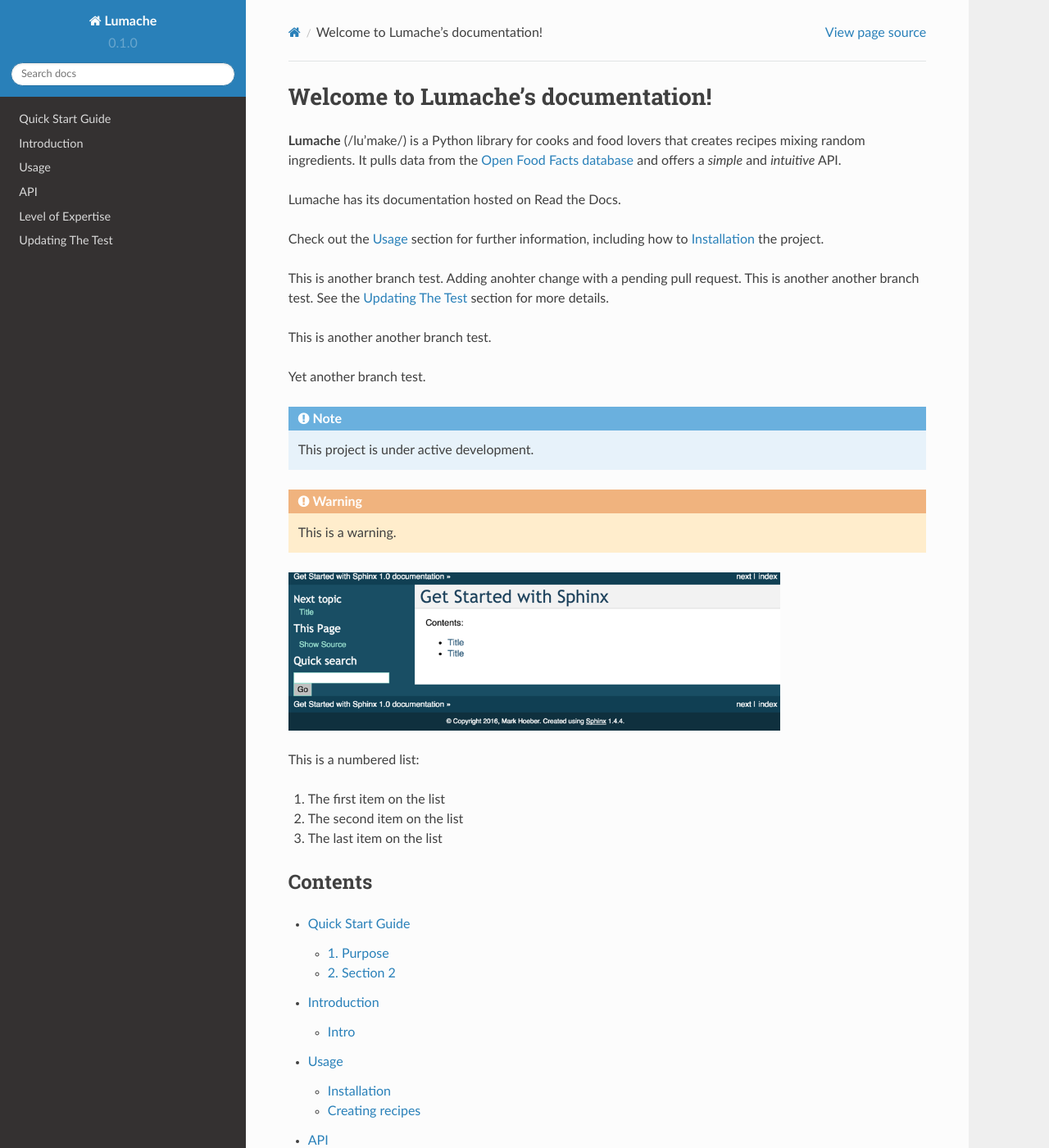
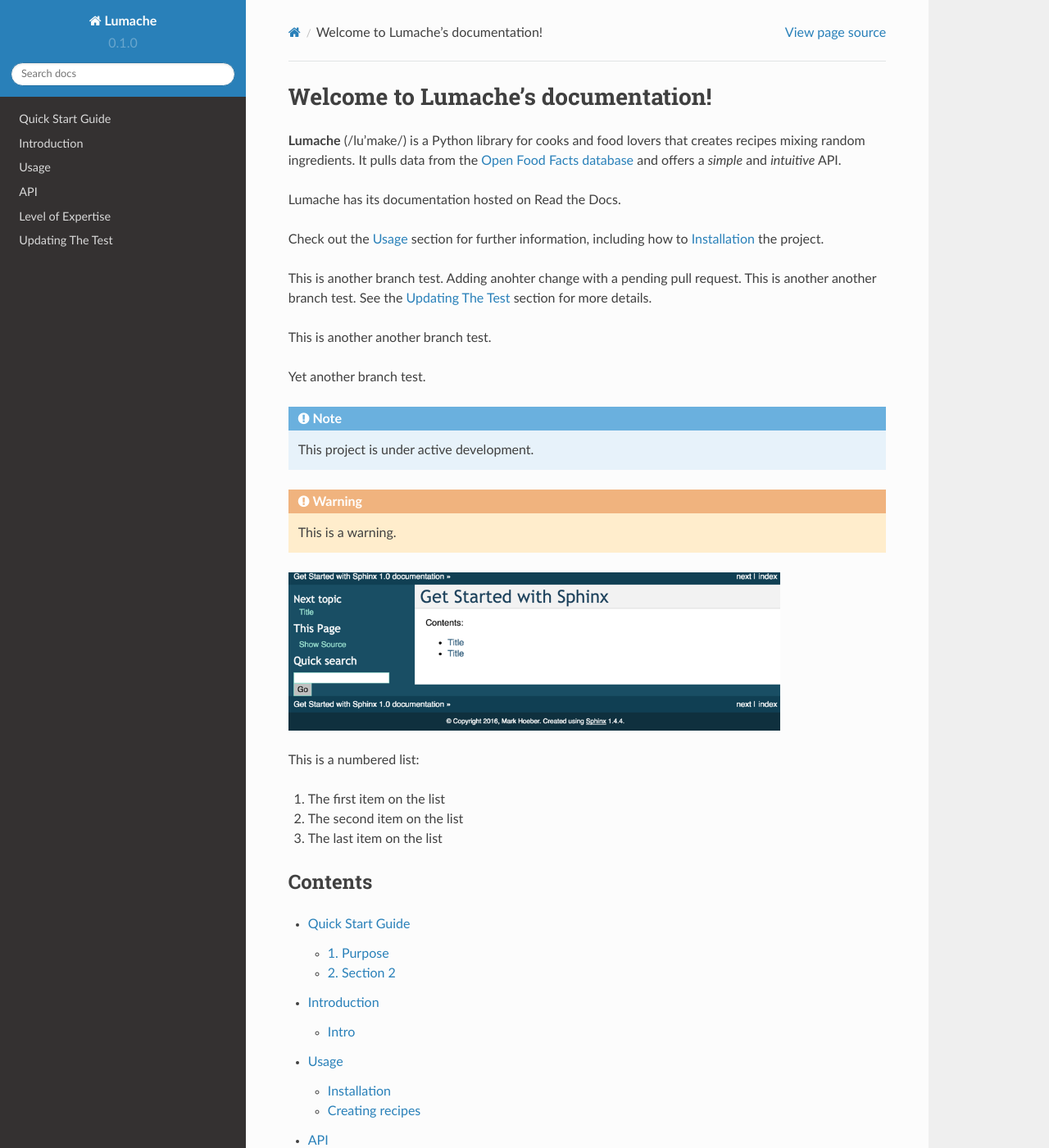
Before and after one commit to lhelms2/rtd-template, a Sphinx documentation site: the page built from docs/source/index.rst, in a window 1280 px wide and 1400 px high. Shown: the whole window at 82% size. Built offline with Sphinx 7.4.7 and the Read the Docs theme 2.0.0, drawn with Linux system fonts in a browser that asks for light colours.

Commit message:
Update custom.css

```diff
--- a/docs/source/_static/css/custom.css
+++ b/docs/source/_static/css/custom.css
@@ -1,3 +1,3 @@
 .wy-nav-content{
-    max-width: 90% !important;
+    max-width: 85% !important;
 }
```
